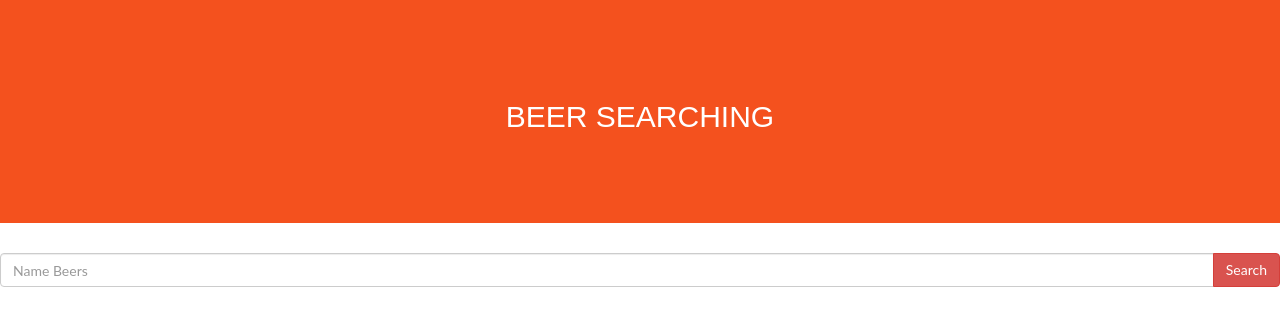
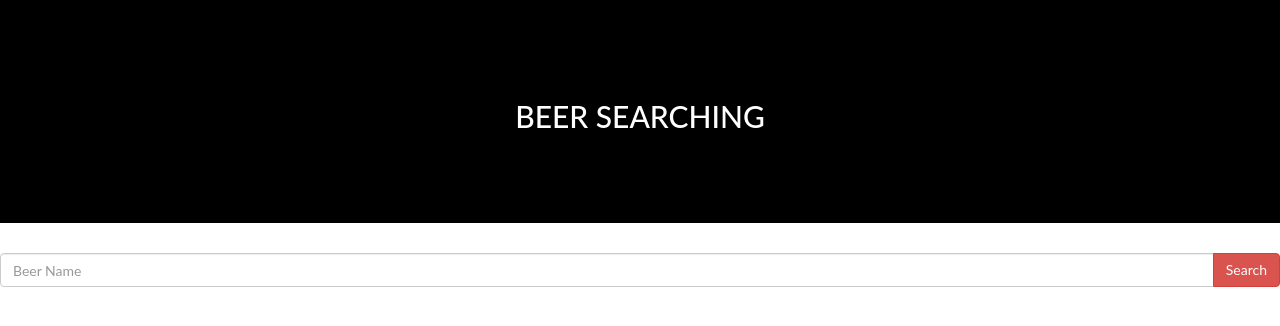
Before and after one commit to popprin/CP353_HW03, a website: page index.html in a window 1280 px wide. Drawn offline with nearby package versions, Linux system fonts and the light colour scheme.

Commit message:
Update index.html

```diff
--- a/index.html
+++ b/index.html
@@ -18,10 +18,9 @@
                 text-align: center;
             }
            .jumbotron {
-                background-color: #f4511e;
-                color: #fff;
+                background-color: black;
+                color: white;
                 padding: 80px 25px;
-                font-family: Montserrat, sans-serif;
                 text-align: center;
             }
     </style>
@@ -34,7 +33,7 @@
       </div>
       <form>
             <div class="input-group">
-              <input type="text" id="beer-name" class="form-control" placeholder="Name Beers" required>
+              <input type="text" id="beer-name" class="form-control" placeholder="Beer Name" required>
               <div class="input-group-btn">
                 <button onclick="toSearch(document.getElementById('beer-name').value)" type="button" class="btn btn-danger">Search</button>
               </div>
```
